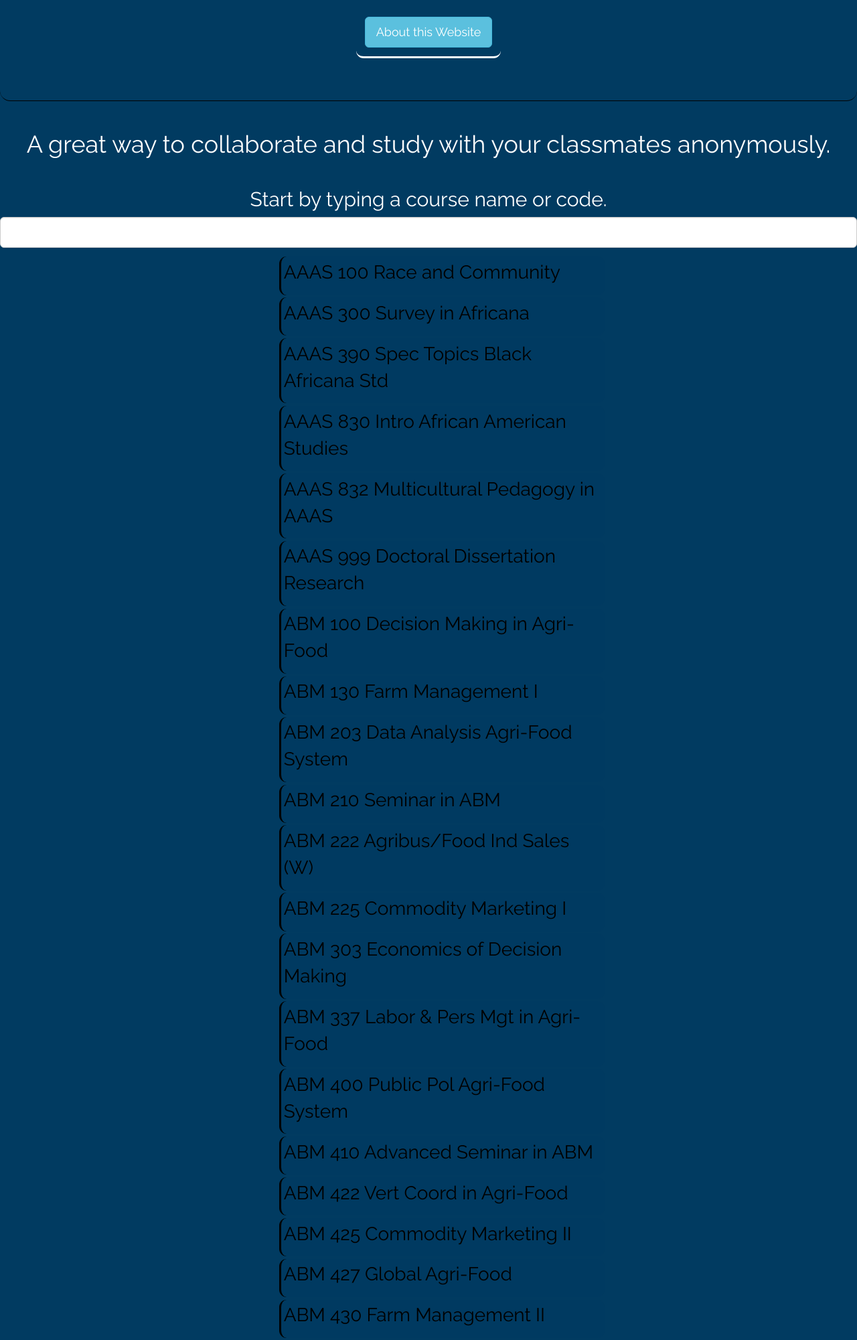
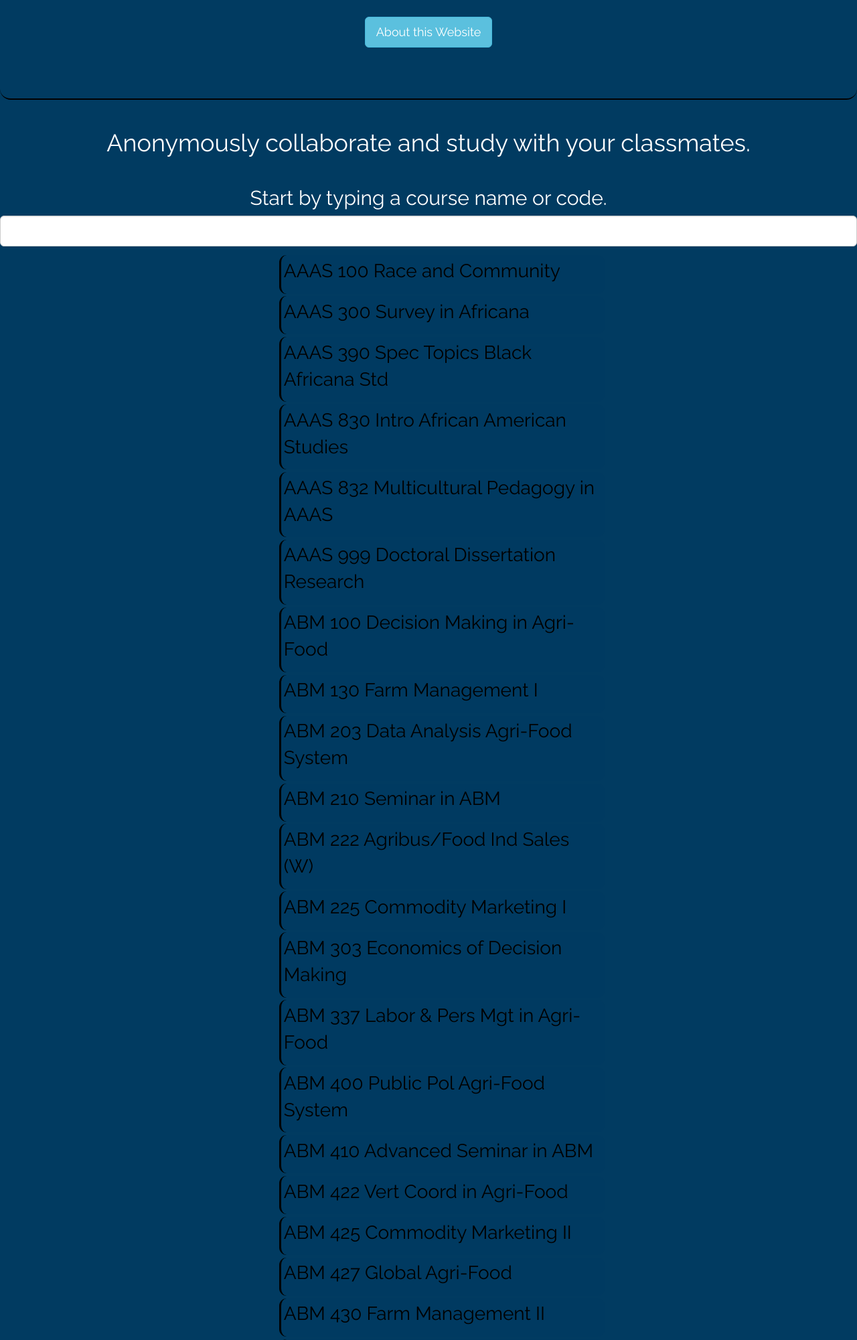
Before and after one commit to jaiwant1996/UniHelp, a PHP site: page / in a window 1280 px wide. Shown: the top 2001 px of the page at 67% size. Run offline with PHP 8.4, Linux system fonts and the light colour scheme; some libraries are stand-ins or nearby versions.

Commit message:
UI changes

```diff
--- a/index.php
+++ b/index.php
@@ -44,6 +44,8 @@
             <div class="modal-body">
                 <p>This website is for students who want to connect with there classmates anonymously.</p>
                 <p>Click on any course to connect with your fellow classmates.</p>
+                <p>Currently, only for Michigan State University </p>
+                <p class="under"><em>||Still Under Construction||</em></p>
             </div>
             <div class="modal-footer">
                 <button type="button" class="btn btn-default" data-dismiss="modal">Close</button>
@@ -55,7 +57,7 @@
 
 <hr class="style18">
 
-<h1 align="center">A great way to collaborate and study with your classmates anonymously.</h1>
+<h1 align="center"> Anonymously collaborate and study with your classmates.</h1>
 <h2 align="center">Start by typing a course name or code.</h2>
 
 
@@ -98,7 +100,6 @@ EOT;
         }
         echo $html;
 
-        echo "change";
         ?>
 
     </ul>
--- a/stylesheet.css
+++ b/stylesheet.css
@@ -71,7 +71,7 @@ input{
 
     //border-left: solid;
 
-    border-bottom: solid;
+    //border-bottom: solid;
     //border-right: solid;
     width: auto;
     margin: auto;
@@ -92,6 +92,11 @@ hr.style18 {
     height: 30px;
     border-style: solid;
     border-color: #020101;
-    border-width: 0px 0px 1px 0;
+    border-width: 0px 0px 2px 0;
     border-radius: 20px;
 }
+
+.under{
+    text-align: center;
+    font-size: 2.5em;
+}
```
